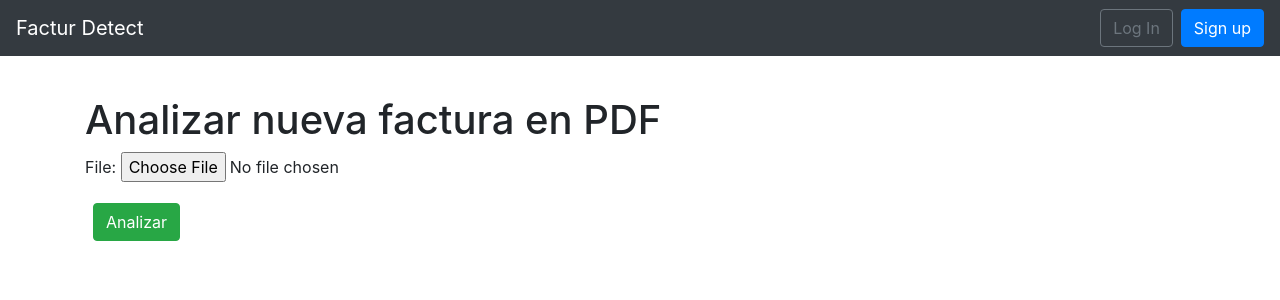
After one commit to jclopeza/facturdetect, a Django app: page /facturas/factura_pdf_upload/ in a window 1280 px wide. The commit adds this page. Shown: the top 300 px of the page. Run offline with Django 3.2, Linux system fonts and the light colour scheme; some libraries are stand-ins or nearby versions.

Commit message:
update facturs

```diff
--- /dev/null
+++ b/facturas/forms.py
@@ -0,0 +1,4 @@
+from django import forms
+
+class UploadFileForm(forms.Form):
+    file = forms.FileField()
--- a/facturas/urls.py
+++ b/facturas/urls.py
@@ -1,10 +1,11 @@
 from django.urls import path
-from .views import FacturaListView, FacturaUpdateView, FacturaDetailView, FacturaDeleteView, FacturaCreateView
+from .views import FacturaListView, FacturaUpdateView, FacturaDetailView, FacturaDeleteView, FacturaCreateView, factura_pdf_upload
 
 urlpatterns = [
     path('<int:pk>/edit/', FacturaUpdateView.as_view(), name='factura_edit'),
     path('<int:pk>/', FacturaDetailView.as_view(), name='factura_detail'),
     path('<int:pk>/delete/', FacturaDeleteView.as_view(), name='factura_delete'),
     path('new/', FacturaCreateView.as_view(), name='factura_new'),
+    path('factura_pdf_upload/', factura_pdf_upload, name='factura_pdf_upload'),
     path('', FacturaListView.as_view(), name='factura_list'),
 ]
--- a/facturas/views.py
+++ b/facturas/views.py
@@ -2,8 +2,14 @@ from django.contrib.auth.mixins import LoginRequiredMixin
 from django.views.generic import ListView, DetailView
 from django.views.generic.edit import UpdateView, DeleteView, CreateView
 from django.urls import reverse_lazy
+from django.http import HttpResponseRedirect
+from django.shortcuts import render
+from pdf2image import convert_from_bytes
+from datetime import datetime
 
+from .forms import UploadFileForm
 from .models import Factura
+from aws.functions import upload_file_to_s3
 
 class FacturaListView(LoginRequiredMixin, ListView):
     model = Factura
@@ -41,3 +47,24 @@ class FacturaCreateView(LoginRequiredMixin, CreateView):
         'inicio_contrato',
         'fin_contrato',
     )
+
+def handle_factura_pdf_uploaded(file):
+    current_time_str = datetime.now().strftime("%Y%m%d-%H%M%S.%f")
+    images = convert_from_bytes(file.read())
+    for idx, image in enumerate(images, start=1):
+        img_name_s3 = f'{current_time_str}-{idx}.jpg'
+        img_name = f'media/{img_name_s3}'
+        image.save(img_name, 'JPEG')
+        # Ahora subimos la imagen a S3
+        upload_file_to_s3(img_name, 'facturdetect-collection', object_name=img_name_s3)
+
+def factura_pdf_upload(request):
+    if request.method == 'POST':
+        form = UploadFileForm(request.POST, request.FILES)
+        if form.is_valid():
+            handle_factura_pdf_uploaded(request.FILES['file'])
+            # detect_text('uploaded_image.jpg', 'photos-collection')
+            return HttpResponseRedirect('/success/url/')
+    else:
+        form = UploadFileForm()
+    return render(request, 'factura_pdf_upload.html', {'form': form})
--- a/facturdetect_project/settings.py
+++ b/facturdetect_project/settings.py
@@ -150,6 +150,10 @@ STATICFILES_STORAGE = 'whitenoise.storage.CompressedManifestStaticFilesStorage'
 
 DEFAULT_AUTO_FIELD = 'django.db.models.BigAutoField'
 
+MEDIA_ROOT = os.path.join(BASE_DIR, 'media')
+MEDIA_URL = '/media/'
+
+
 AUTH_USER_MODEL = 'accounts.CustomUser'
 
 LOGIN_REDIRECT_URL = 'home'
--- a/templates/base.html
+++ b/templates/base.html
@@ -14,6 +14,12 @@
             {% if user.is_authenticated %}
                 <ul class="navbar-nav mr-auto">
                     <li class="nav-item"><a href="{% url 'factura_new' %}">+ Nueva factura</a></li>
+                </ul>
+                <ul class="navbar-nav mr-auto">
+                    &nbsp;&nbsp;&nbsp;
+                </ul>
+                <ul class="navbar-nav mr-auto">
+                    <li class="nav-item"><a href="{% url 'factura_pdf_upload' %}">+ Analizar factura PDF</a></li>
                 </ul>
             {% endif %}
             <button class="navbar-toggler" type="button" data-toggle="collapse" data-target="#navbarSupportedContent" aria-controls="navbarSupportedContent" aria-expanded="false" aria-label="Toggle navigation">
--- /dev/null
+++ b/templates/factura_pdf_upload.html
@@ -0,0 +1,11 @@
+{% extends 'base.html' %}
+
+
+
+{% block content %}
+    <h1>Analizar nueva factura en PDF</h1>
+    <form enctype="multipart/form-data" action="" method="post">{% csrf_token %}
+        {{ form.as_p }}
+        <button class="btn btn-success ml-2" type="submit">Analizar</button>
+    </form>
+{% endblock content %}
```
Also changed, not shown: aws/functions.py (added, +31 -0 lines), requirements.txt (+23 -0 lines), aws/__init__.py (added), media/README.md (added), 1 other file.
